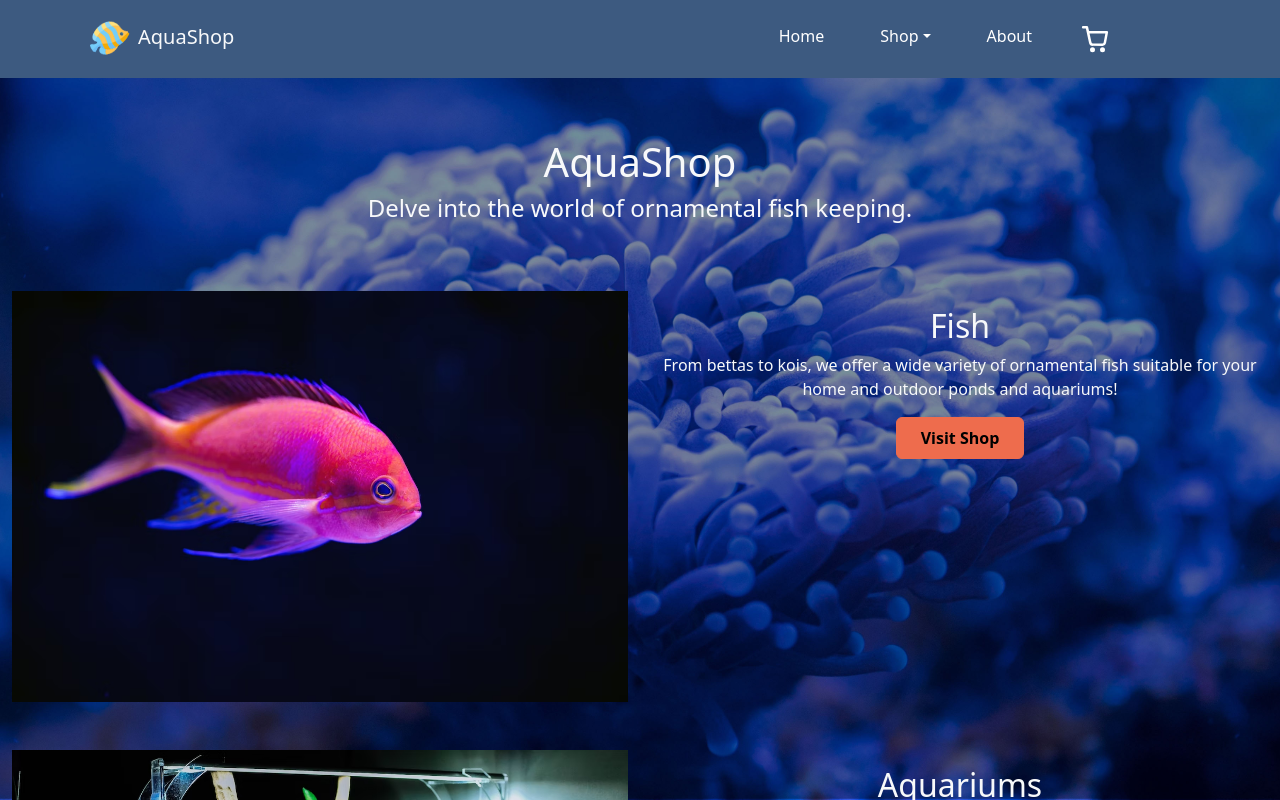
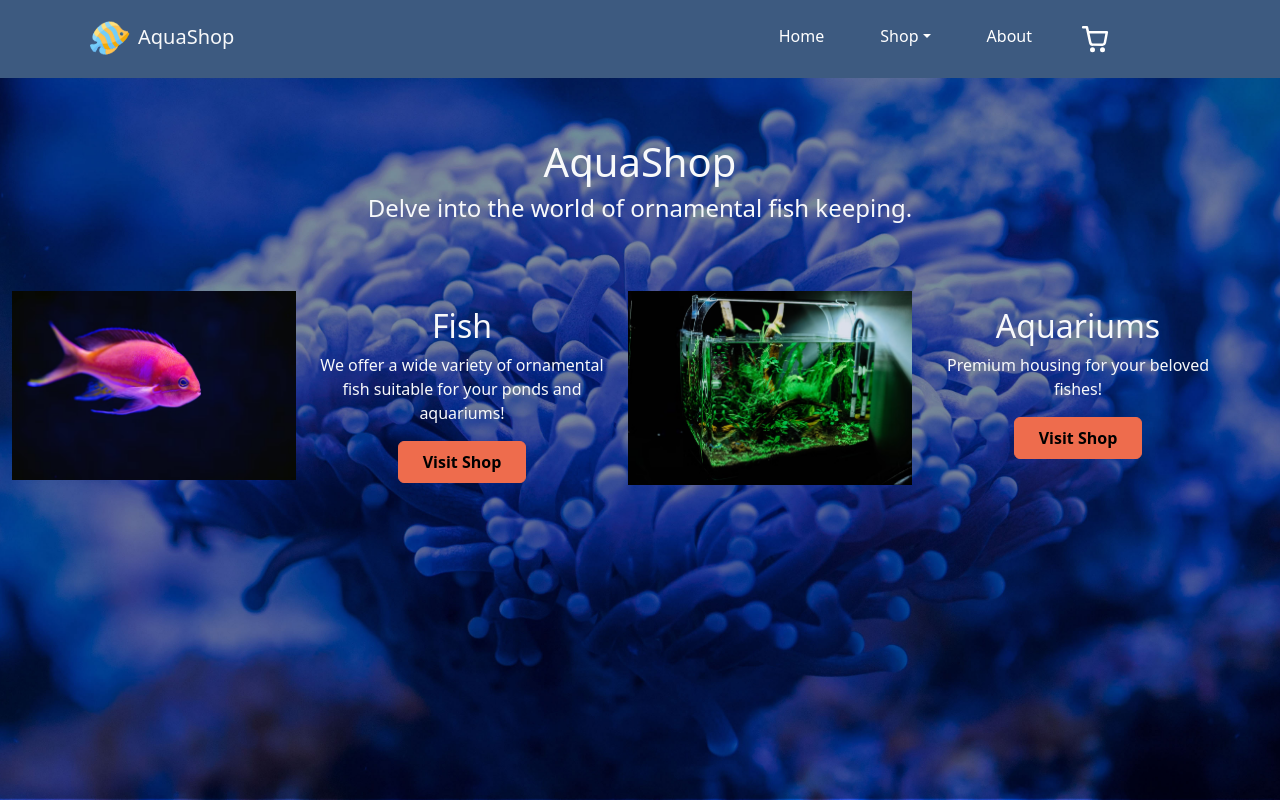
Before and after one commit to roiceee/shopping-cart, a React (Create React App) app: page / in a window 1280 px wide. Shown: the top 800 px of the page. Built offline with nearby package versions, Linux system fonts and the light colour scheme.

Commit message:
complete home page

```diff
--- a/src/components/home/home.tsx
+++ b/src/components/home/home.tsx
@@ -3,10 +3,20 @@ import Container from "react-bootstrap/esm/Container";
 import Row from "react-bootstrap/esm/Row";
 import "./home-main.scss";
 import fishImage from "./images/homepage-shop-fish.avif";
-import aquariumImage from "./images/homepage-shop-aquarium.avif"
+import backgroundImage from "./images/homepage-main.jpg";
+import aquariumImage from "./images/homepage-shop-aquarium.avif";
 import HomeRow from "./home-row";
 
 function Home() {
+  React.useEffect(() => {
+    document.body.style.backgroundColor = "#293241";
+    document.body.style.backgroundImage = `url(${backgroundImage})`;
+    return () => {
+      document.body.style.backgroundColor = "white";
+      document.body.style.backgroundImage = "none";
+    };
+  }, []);
+
   return (
     <Container fluid id="home-main" className="text-light">
       <Row className="text-center home-text-container">
@@ -15,17 +25,20 @@ function Home() {
           <h4>Delve into the world of ornamental fish keeping.</h4>
         </div>
       </Row>
+      <Row className="row-cols-md-2">
         <HomeRow
           image={fishImage}
           title="Fish"
-        description="From bettas to kois, we offer a wide variety of ornamental fish suitable for your
-            home and outdoor ponds and aquariums!"
+          buttonLinkToPath="fish"
+          description="We offer a wide variety of ornamental fish suitable for your ponds and aquariums!"
         />
         <HomeRow
           image={aquariumImage}
           title="Aquariums"
+          buttonLinkToPath="aquariums"
           description="Premium housing for your beloved fishes!"
         />
+      </Row>
     </Container>
   );
 }
```
Lines whose indentation alone changed are shown as unchanged.
